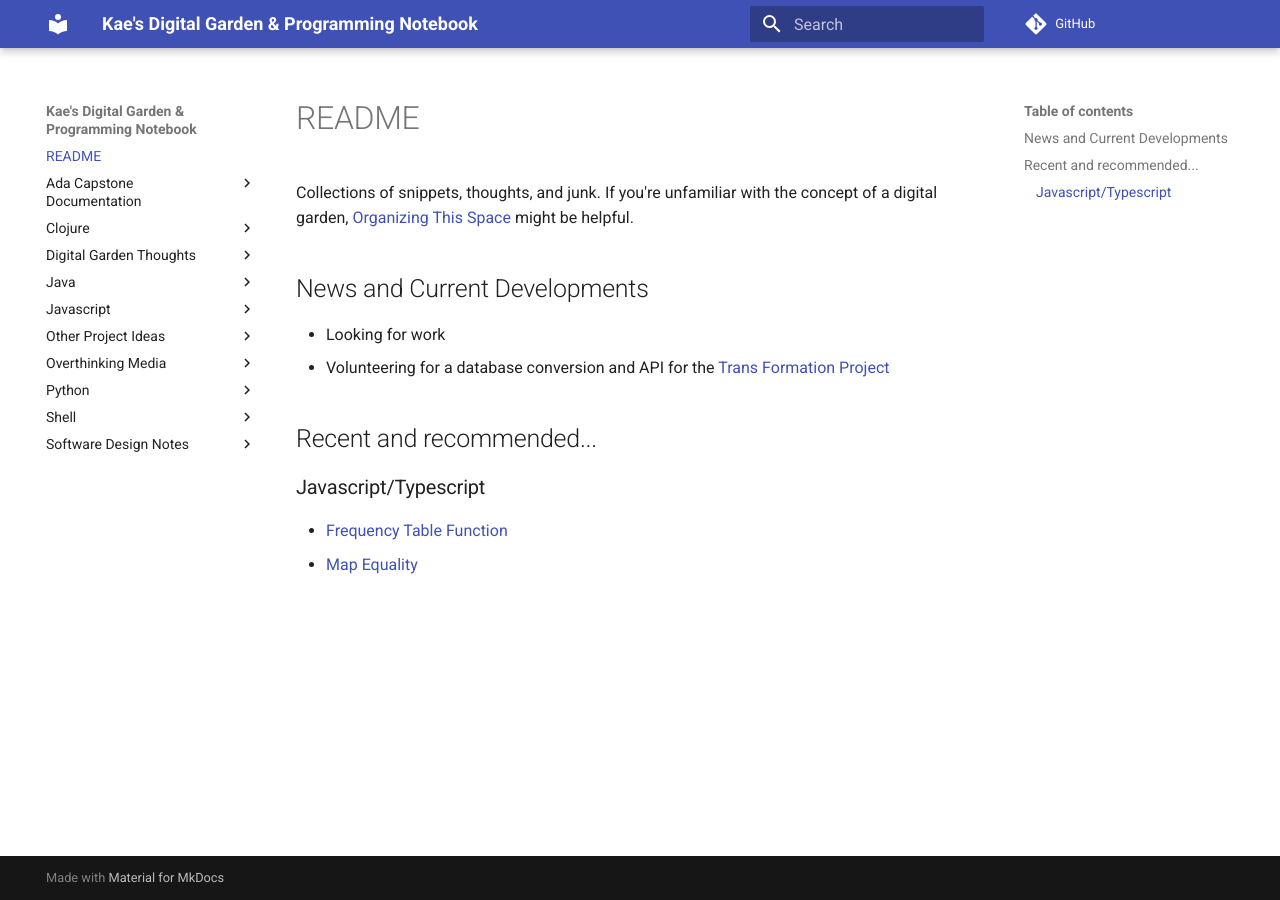
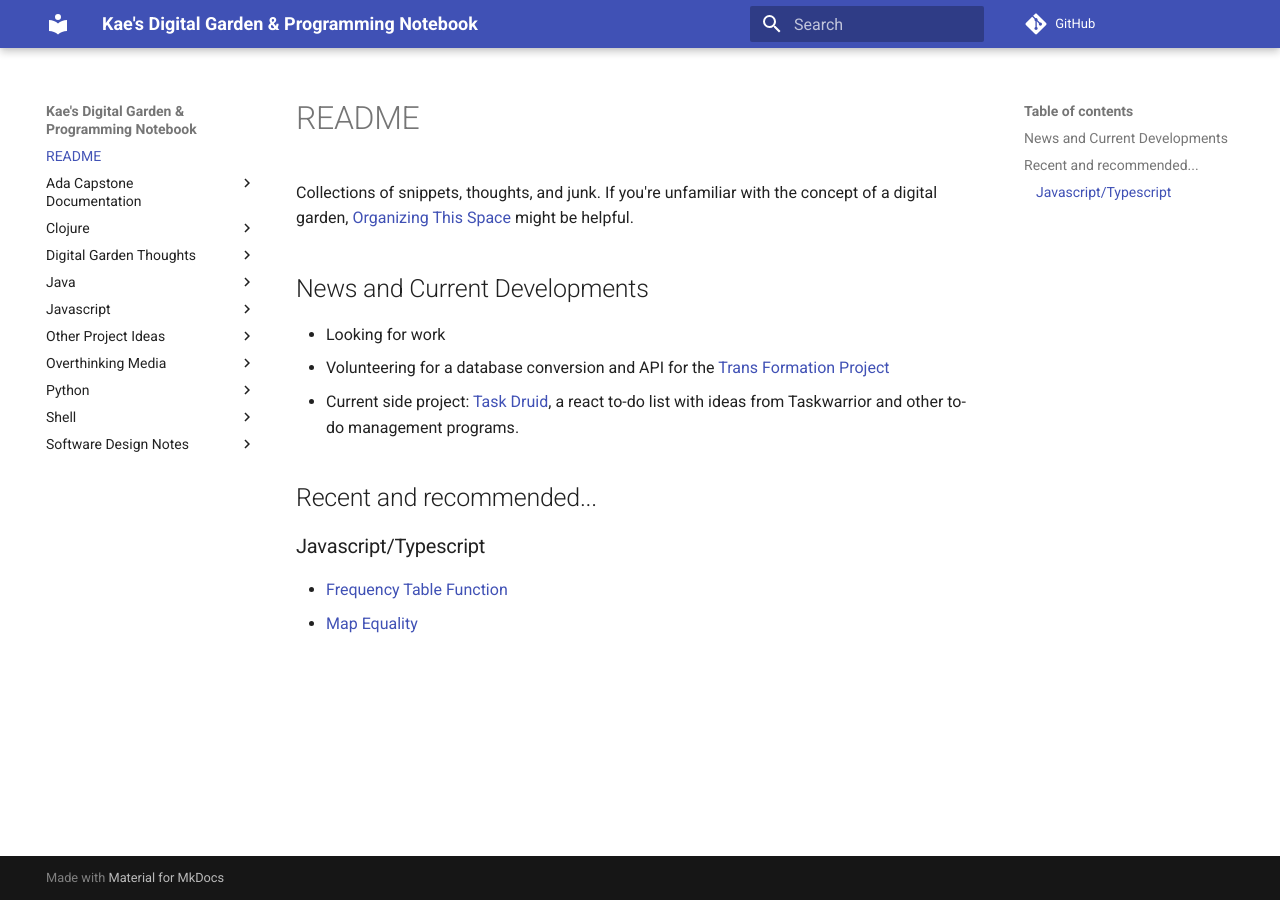
Before and after one commit to kaesluder/kae-garden-wiki, an MkDocs documentation site: the page built from docs/README.md, in a window 1280 px wide. Built offline with MkDocs 1.6.1 and Material for MkDocs 9.7.7, drawn with Linux system fonts in a browser that asks for light colours; comment, search, counter and statistics services are not loaded.

Commit message:
taskdruid links

```diff
--- a/docs/README.md
+++ b/docs/README.md
@@ -6,6 +6,7 @@ Collections of snippets, thoughts, and junk. If you're unfamiliar with the conce
 
 - Looking for work
 - Volunteering for a database conversion and API for the [Trans Formation Project](https://www.transformationsproject.org)
+- Current side project: [Task Druid](https://github.com/kaesluder/taskdruid), a react to-do list with ideas from Taskwarrior and other to-do management programs.
 
 ## Recent and recommended...
 
```
